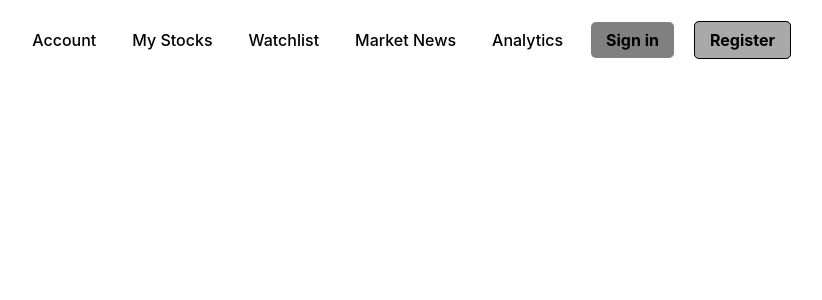
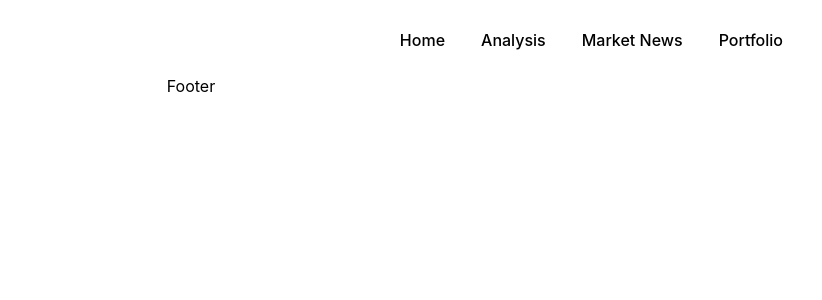
Before and after one commit to victorvaladez1/stockpicker, a React (Create React App) app: page / in a window 1280 px wide. Shown: the top 300 px of the page, without its empty margins (449-1271 px from the left). Built offline with nearby package versions, Linux system fonts and the light colour scheme.

Commit message:
Updated Navbar design

```diff
--- /dev/null
+++ b/src/components/Footer/Footer.js
@@ -0,0 +1,11 @@
+import React from "react";
+import "../Footer/Footer.cs"
+
+const Footer = () => {
+    return (
+        <p>Footer</p>
+    );
+
+};
+
+export default Footer;
--- a/src/components/NavBar/Navbar.js
+++ b/src/components/NavBar/Navbar.js
@@ -6,25 +6,19 @@ const NavBar = () => {
         <nav className="navBar">
             <ul className="navList">
                 <li className="navItem">
-                    <a href="#account" className="navLink">Account</a>
+                    <a href="#home" className="navLink">Home</a>
                 </li>
+
                 <li className="navItem">
-                    <a href="#mystocks" className="navLink">My Stocks</a>
+                    <a href="#analysis" className="navLink">Analysis</a>
                 </li>
-                <li className="navItem">
-                    <a href="#watchlist" className="navLink">Watchlist</a>
-                </li>
+
                 <li className="navItem">
                     <a href="#marketnews" className="navLink">Market News</a>
                 </li>
+
                 <li className="navItem">
-                    <a href="#analytics" className="navLink">Analytics</a>
-                </li>
-                <li className="navItem">
-                    <a href="#signin" className="navItemButton navButtonGrey">Sign in</a>
-                </li>
-                <li className="navItem">
-                    <a href="#register" className="navItemButton navButtonDarkGrey">Register</a>
+                    <a href="#portfolio" className="navLink">Portfolio</a>
                 </li>
             </ul>
         </nav>
--- a/src/pages/Home.js
+++ b/src/pages/Home.js
@@ -1,12 +1,14 @@
 import React from "react";
 import Navbar from "../components/NavBar/Navbar.js"
-
+import Footer from "../components/Footer/Footer.js"
 
 const Home = () => {
     return (
         <div style={{ textAlign: "center", padding: "20px"}}>
             <Navbar />
+            <Footer />
         </div>
+
     );
 };
 
```
Also changed, not shown: 1 other file (tests, documents, lock files or other folders).
